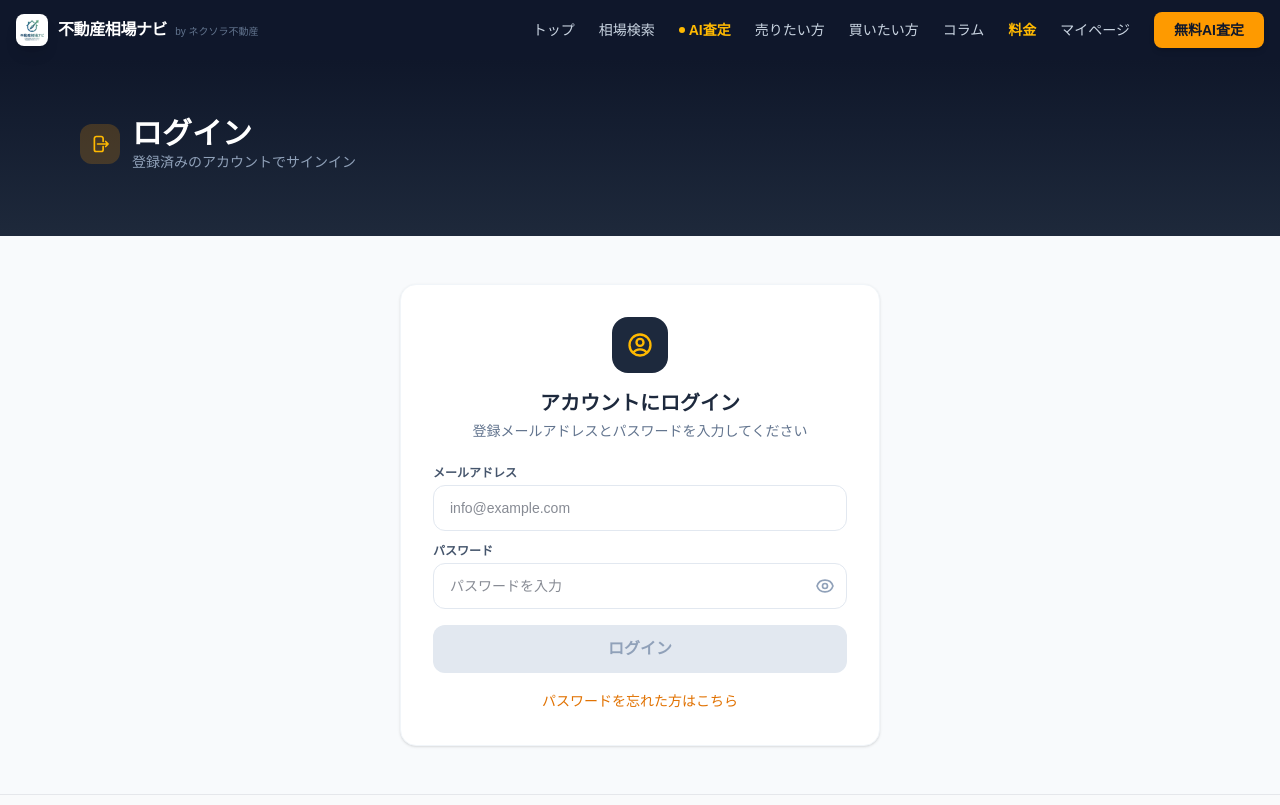
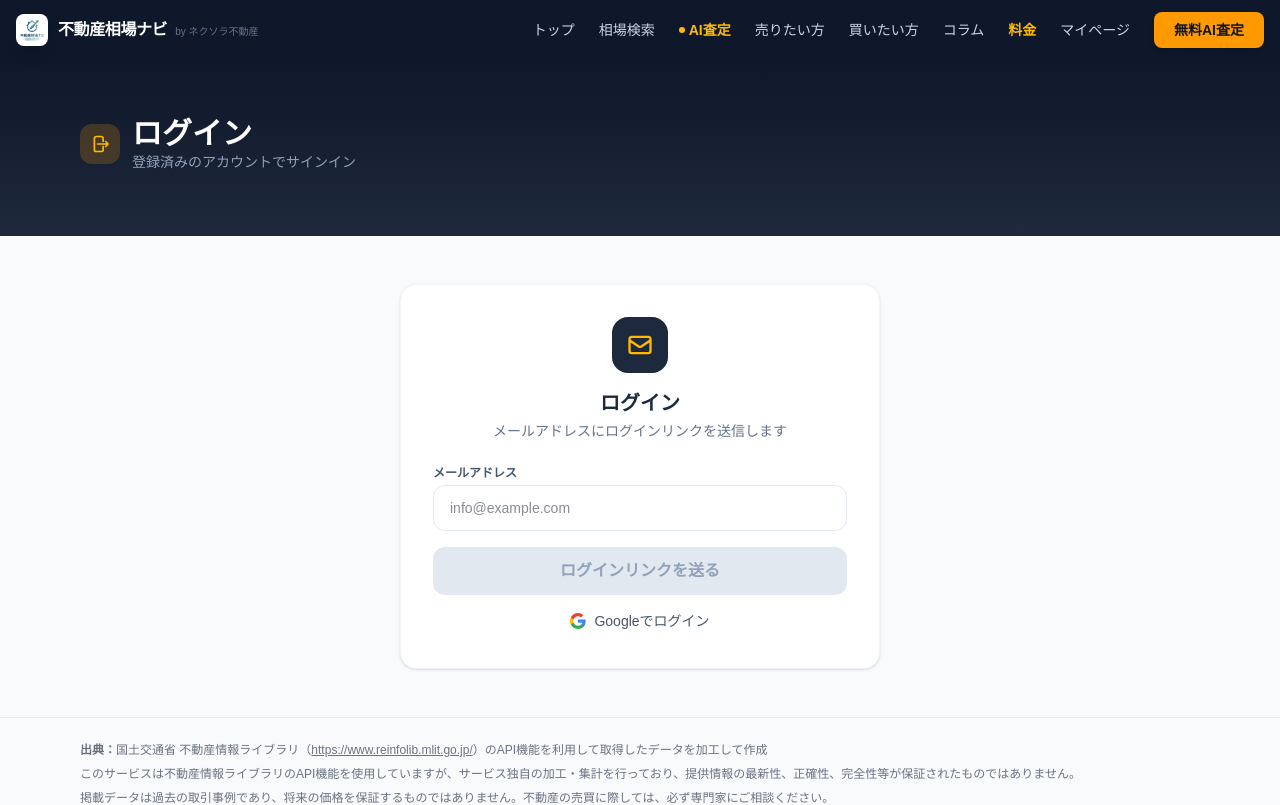
Before and after one commit to nexoraltd/realestate-market, a Next.js app: page /login in a window 1280 px wide. Shown: the top 805 px of the page. Built offline with nearby package versions, Linux system fonts and the light colour scheme.

Commit message:
feat: replace password auth with magic-link, remove misleading newsletter checkbox

```diff
--- a/src/app/account/AccountContent.tsx
+++ b/src/app/account/AccountContent.tsx
@@ -3,7 +3,7 @@
 import { useState, useEffect } from "react";
 import Link from "next/link";
 
-type Step = "login" | "no_password" | "forgot" | "forgot_sent" | "not_found" | "found";
+type Step = "login" | "sent" | "not_found" | "found";
 
 const SESSION_KEY = "realestate_verified_email";
 
@@ -18,14 +18,11 @@ interface SubInfo {
 
 export default function AccountContent() {
   const [email, setEmail] = useState("");
-  const [password, setPassword] = useState("");
-  const [showPassword, setShowPassword] = useState(false);
   const [step, setStep] = useState<Step>("login");
   const [sub, setSub] = useState<SubInfo | null>(null);
   const [loading, setLoading] = useState(false);
   const [portalLoading, setPortalLoading] = useState(false);
   const [error, setError] = useState("");
-  const [forgotEmail, setForgotEmail] = useState("");
 
   // マウント時: localStorage に保存された verified email があれば /api/subscription で検証してスキップ
   useEffect(() => {
@@ -50,65 +47,24 @@ export default function AccountContent() {
     }
   }, []);
 
-  async function handleLogin() {
-    if (!email || !password) return;
+  async function handleMagicLink() {
+    if (!email) return;
     setLoading(true);
     setError("");
     try {
-      const res = await fetch("/api/auth/login", {
+      const res = await fetch("/api/auth/magic-link", {
         method: "POST",
         headers: { "Content-Type": "application/json" },
-        body: JSON.stringify({ email, password }),
+        body: JSON.stringify({ email }),
       });
       const data = await res.json();
-
-      if (res.status === 403 && data.error === "no_password") {
-        setStep("no_password");
-      } else if (res.status === 401) {
-        setError("メールアドレスまたはパスワードが正しくありません");
-      } else if (!res.ok) {
-        setError(data.error || "ログインに失敗しました");
-      } else if (!data.active) {
-        setSub(data);
-        setStep("not_found");
+      if (!res.ok) {
+        setError(data.error || "送信に失敗しました");
       } else {
-        setSub(data);
-        setStep("found");
-        // dashboard と共通のセッションに保存
-        let planKey = "free";
-        if (data.basePlan === "professional" || data.plan === "professional") {
-          planKey = "professional";
-        } else if (data.basePlan === "standard" || data.plan?.startsWith("standard")) {
-          planKey = "standard";
-        }
-        try {
-          localStorage.setItem(
-            SESSION_KEY,
-            JSON.stringify({ email, plan: planKey })
-          );
-        } catch {}
+        setStep("sent");
       }
     } catch {
       setError("通信エラーが発生しました。再度お試しください。");
-    } finally {
-      setLoading(false);
-    }
-  }
-
-  async function handleForgot() {
-    const target = forgotEmail || email;
-    if (!target) return;
-    setLoading(true);
-    setError("");
-    try {
-      await fetch("/api/auth/forgot-password", {
-        method: "POST",
-        headers: { "Content-Type": "application/json" },
-        body: JSON.stringify({ email: target }),
-      });
-      setStep("forgot_sent");
-    } catch {
-      setError("送信に失敗しました。再度お試しください。");
     } finally {
       setLoading(false);
     }
@@ -137,8 +93,6 @@ export default function AccountContent() {
 
   function reset() {
     setEmail("");
-    setPassword("");
-    setForgotEmail("");
     setSub(null);
     setStep("login");
     setError("");
@@ -163,141 +117,23 @@ export default function AccountContent() {
           <div className="bg-white rounded-2xl shadow-sm border border-slate-100 p-8">
             <div className="w-14 h-14 mx-auto mb-4 rounded-2xl bg-slate-800 flex items-center justify-center">
               <svg className="w-7 h-7 text-amber-400" fill="none" viewBox="0 0 24 24" stroke="currentColor" strokeWidth={2}>
-                <path strokeLinecap="round" strokeLinejoin="round" d="M17.982 18.725A7.488 7.488 0 0012 15.75a7.488 7.488 0 00-5.982 2.975m11.963 0a9 9 0 10-11.963 0m11.963 0A8.966 8.966 0 0112 21a8.966 8.966 0 01-5.982-2.275M15 9.75a3 3 0 11-6 0 3 3 0 016 0z" />
+                <path strokeLinecap="round" strokeLinejoin="round" d="M3 8l7.89 5.26a2 2 0 002.22 0L21 8M5 19h14a2 2 0 002-2V7a2 2 0 00-2-2H5a2 2 0 00-2 2v10a2 2 0 002 2z" />
               </svg>
             </div>
             <h2 className="text-xl font-bold text-slate-800 text-center mb-1">
-              アカウントにログイン
+              ログイン
             </h2>
             <p className="text-sm text-slate-500 text-center mb-6">
-              登録メールアドレスとパスワードを入力してください
-            </p>
-
-            {/* メール */}
-            <div className="mb-3">
-              <label className="block text-xs font-semibold text-slate-600 mb-1">メールアドレス</label>
-              <input
-                type="email"
-                value={email}
-                onChange={(e) => setEmail(e.target.value)}
-                placeholder="info@example.com"
-                className="w-full border border-slate-200 rounded-xl px-4 py-3 text-sm focus:ring-2 focus:ring-amber-500 focus:border-amber-500 outline-none"
-              />
-            </div>
-
-            {/* パスワード */}
-            <div className="mb-4">
-              <label className="block text-xs font-semibold text-slate-600 mb-1">パスワード</label>
-              <div className="relative">
-                <input
-                  type={showPassword ? "text" : "password"}
-                  value={password}
-                  onChange={(e) => setPassword(e.target.value)}
-                  onKeyDown={(e) => e.key === "Enter" && handleLogin()}
-                  placeholder="パスワードを入力"
-                  className="w-full border border-slate-200 rounded-xl px-4 py-3 pr-12 text-sm focus:ring-2 focus:ring-amber-500 focus:border-amber-500 outline-none"
-                />
-                <button
-                  type="button"
-                  onClick={() => setShowPassword(!showPassword)}
-                  className="absolute right-3 top-1/2 -translate-y-1/2 text-slate-400 hover:text-slate-600"
-                >
-                  {showPassword ? (
-                    <svg className="w-5 h-5" fill="none" viewBox="0 0 24 24" stroke="currentColor" strokeWidth={2}>
-                      <path strokeLinecap="round" strokeLinejoin="round" d="M13.875 18.825A10.05 10.05 0 0112 19c-4.478 0-8.268-2.943-9.543-7a9.97 9.97 0 011.563-3.029m5.858.908a3 3 0 114.243 4.243M9.878 9.878l4.242 4.242M9.88 9.88l-3.29-3.29m7.532 7.532l3.29 3.29M3 3l3.59 3.59m0 0A9.953 9.953 0 0112 5c4.478 0 8.268 2.943 9.543 7a10.025 10.025 0 01-4.132 5.411m0 0L21 21" />
-                    </svg>
-                  ) : (
-                    <svg className="w-5 h-5" fill="none" viewBox="0 0 24 24" stroke="currentColor" strokeWidth={2}>
-                      <path strokeLinecap="round" strokeLinejoin="round" d="M15 12a3 3 0 11-6 0 3 3 0 016 0z" />
-                      <path strokeLinecap="round" strokeLinejoin="round" d="M2.458 12C3.732 7.943 7.523 5 12 5c4.478 0 8.268 2.943 9.542 7-1.274 4.057-5.064 7-9.542 7-4.477 0-8.268-2.943-9.542-7z" />
-                    </svg>
-                  )}
-                </button>
-              </div>
-            </div>
-
-            {error && (
-              <div className="bg-red-50 border border-red-200 text-red-700 px-4 py-3 rounded-xl text-sm mb-3">
-                {error}
-              </div>
-            )}
-
-            <button
-              onClick={handleLogin}
-              disabled={!email || !password || loading}
-              className="w-full bg-slate-800 hover:bg-slate-700 disabled:bg-slate-200 disabled:text-slate-400 text-white font-bold py-3 rounded-xl transition mb-4"
-            >
-              {loading ? "確認中..." : "ログイン"}
-            </button>
-
-            {/* パスワードを忘れた方 */}
-            <div className="text-center">
-              <button
-                onClick={() => { setForgotEmail(email); setStep("forgot"); setError(""); }}
-                className="text-sm text-amber-600 hover:text-amber-700 font-medium"
-              >
-                パスワードを忘れた方はこちら
-              </button>
-            </div>
-          </div>
-        </div>
-      </section>
-    );
-  }
-
-  // ─── パスワード未設定 ───────────────────────────────────────
-  if (step === "no_password") {
-    return (
-      <section className="py-12 bg-slate-50 min-h-[50vh]">
-        <div className="max-w-lg mx-auto px-4">
-          <div className="bg-white rounded-2xl shadow-sm border border-slate-100 p-8">
-            <div className="w-14 h-14 mx-auto mb-4 rounded-2xl bg-amber-100 flex items-center justify-center">
-              <svg className="w-7 h-7 text-amber-600" fill="none" viewBox="0 0 24 24" stroke="currentColor" strokeWidth={2}>
-                <path strokeLinecap="round" strokeLinejoin="round" d="M15.75 5.25a3 3 0 013 3m3 0a6 6 0 01-7.029 5.912c-.563-.097-1.159.026-1.563.43L10.5 17.25H8.25v2.25H6v2.25H2.25v-2.818c0-.597.237-1.17.659-1.591l6.499-6.499c.404-.404.527-1 .43-1.563A6 6 0 1121.75 8.25z" />
-              </svg>
-            </div>
-            <h2 className="text-xl font-bold text-slate-800 text-center mb-2">パスワードが未設定です</h2>
-            <p className="text-sm text-slate-500 text-center mb-6">
-              ご登録時のメールにパスワード設定リンクを送付しています。
-              届いていない場合は以下のボタンで再送できます。
-            </p>
-            <button
-              onClick={() => { setForgotEmail(email); handleForgot(); }}
-              disabled={loading}
-              className="w-full bg-amber-500 hover:bg-amber-600 disabled:bg-amber-200 text-white font-bold py-3 rounded-xl transition mb-3"
-            >
-              {loading ? "送信中..." : "パスワード設定メールを再送する"}
-            </button>
-            <button
-              onClick={reset}
-              className="w-full text-sm text-slate-500 hover:text-slate-700 font-medium py-2"
-            >
-              ← ログイン画面に戻る
-            </button>
-          </div>
-        </div>
-      </section>
-    );
-  }
-
-  // ─── パスワードを忘れた ──────────────────────────────────────
-  if (step === "forgot") {
-    return (
-      <section className="py-12 bg-slate-50 min-h-[50vh]">
-        <div className="max-w-lg mx-auto px-4">
-          <div className="bg-white rounded-2xl shadow-sm border border-slate-100 p-8">
-            <h2 className="text-xl font-bold text-slate-800 text-center mb-2">パスワードをリセット</h2>
-            <p className="text-sm text-slate-500 text-center mb-6">
-              登録メールアドレスにリセットリンクを送ります。
+              メールアドレスにログインリンクを送信します
             </p>
 
             <div className="mb-4">
               <label className="block text-xs font-semibold text-slate-600 mb-1">メールアドレス</label>
               <input
                 type="email"
-                value={forgotEmail}
-                onChange={(e) => setForgotEmail(e.target.value)}
-                onKeyDown={(e) => e.key === "Enter" && handleForgot()}
+                value={email}
+                onChange={(e) => setEmail(e.target.value)}
+                onKeyDown={(e) => e.key === "Enter" && handleMagicLink()}
                 placeholder="info@example.com"
                 className="w-full border border-slate-200 rounded-xl px-4 py-3 text-sm focus:ring-2 focus:ring-amber-500 focus:border-amber-500 outline-none"
               />
@@ -310,23 +146,26 @@ export default function AccountContent() {
             )}
 
             <button
-              onClick={handleForgot}
-              disabled={!forgotEmail || loading}
-              className="w-full bg-slate-800 hover:bg-slate-700 disabled:bg-slate-200 disabled:text-slate-400 text-white font-bold py-3 rounded-xl transition mb-3"
+              onClick={handleMagicLink}
+              disabled={!email || loading}
+              className="w-full bg-slate-800 hover:bg-slate-700 disabled:bg-slate-200 disabled:text-slate-400 text-white font-bold py-3 rounded-xl transition mb-4"
             >
-              {loading ? "送信中..." : "リセットメールを送信"}
+              {loading ? "送信中..." : "ログインリンクを送る"}
             </button>
 
-            <div className="text-center space-y-2">
-              <button
-                onClick={() => { setStep("login"); setError(""); }}
-                className="block w-full text-sm text-slate-500 hover:text-slate-700 font-medium py-2"
+            <div className="text-center">
+              <a
+                href="/api/auth/google"
+                className="inline-flex items-center gap-2 text-sm text-slate-600 hover:text-slate-800 font-medium"
               >
-                ← ログイン画面に戻る
-              </button>
-              <Link href="/contact" className="block text-sm text-amber-600 hover:text-amber-700 font-medium">
-                サポートに問い合わせる →
-              </Link>
+                <svg width="16" height="16" viewBox="0 0 18 18" fill="none" aria-hidden="true">
+                  <path d="M17.64 9.2045c0-.638-.0573-1.2518-.164-1.8409H9v3.4814h4.8436c-.2086 1.125-.8427 2.0782-1.7959 2.7164v2.2581h2.9086c1.7018-1.5668 2.6836-3.874 2.6836-6.6151z" fill="#4285F4"/>
+                  <path d="M9 18c2.43 0 4.4673-.8059 5.9564-2.1805l-2.9086-2.2581c-.8059.54-1.8368.8591-3.0477.8591-2.3441 0-4.3282-1.5832-5.036-3.71H.957v2.3318C2.4382 15.9832 5.4818 18 9 18z" fill="#34A853"/>
+                  <path d="M3.964 10.71A5.4141 5.4141 0 0 1 3.6818 9c0-.5973.1023-1.1773.2818-1.71V4.9582H.957A8.9965 8.9965 0 0 0 0 9c0 1.4509.3477 2.8223.957 4.0418l3.007-2.3318z" fill="#FBBC05"/>
+                  <path d="M9 3.5795c1.3214 0 2.5077.4541 3.4405 1.346l2.5813-2.5814C13.4627.8918 11.4255 0 9 0 5.4818 0 2.4382 2.0168.957 4.9582L3.964 7.29C4.6718 5.1627 6.6559 3.5795 9 3.5795z" fill="#EA4335"/>
+                </svg>
+                Googleでログイン
+              </a>
             </div>
           </div>
         </div>
@@ -334,8 +173,8 @@ export default function AccountContent() {
     );
   }
 
-  // ─── リセットメール送信済み ──────────────────────────────────
-  if (step === "forgot_sent") {
+  // ─── リンク送信済み ──────────────────────────────────────────
+  if (step === "sent") {
     return (
       <section className="py-12 bg-slate-50 min-h-[50vh]">
         <div className="max-w-lg mx-auto px-4">
@@ -347,26 +186,17 @@ export default function AccountContent() {
             </div>
             <h2 className="text-xl font-bold text-slate-800 mb-2">メールを送信しました</h2>
             <p className="text-sm text-slate-500 mb-2">
-              パスワードリセットのリンクを <strong>{forgotEmail || email}</strong> に送信しました。
+              ログインリンクを <strong>{email}</strong> に送信しました。
             </p>
             <p className="text-xs text-slate-400 mb-6">
-              メールが届かない場合は迷惑メールフォルダをご確認ください。リンクの有効期限は24時間です。
+              メールが届かない場合は迷惑メールフォルダをご確認ください。リンクの有効期限は15分です。
             </p>
-
-            <div className="space-y-3">
-              <button
-                onClick={reset}
-                className="block w-full text-sm text-slate-500 hover:text-slate-700 font-medium py-2"
-              >
-                ← ログイン画面に戻る
-              </button>
-              <Link
-                href="/contact"
-                className="block text-sm text-amber-600 hover:text-amber-700 font-medium"
-              >
-                それでも届かない場合はサポートへ →
-              </Link>
-            </div>
+            <button
+              onClick={() => { setStep("login"); setError(""); }}
+              className="text-sm text-slate-500 hover:text-slate-700 font-medium"
+            >
+              ← 戻る
+            </button>
           </div>
         </div>
       </section>
--- a/src/components/FreeRegisterForm.tsx
+++ b/src/components/FreeRegisterForm.tsx
@@ -2,7 +2,6 @@
 
 import { useState } from "react";
 import Link from "next/link";
-import { setSession } from "@/hooks/useTier";
 
 interface Props {
   onSuccess?: () => void;
@@ -11,11 +10,9 @@ interface Props {
 
 export default function FreeRegisterForm({ onSuccess, dark = true }: Props) {
   const [email, setEmail] = useState("");
-  const [password, setPassword] = useState("");
-  const [newsletter, setNewsletter] = useState(true);
   const [loading, setLoading] = useState(false);
   const [error, setError] = useState<string | null>(null);
-  const [success, setSuccess] = useState(false);
+  const [sent, setSent] = useState(false);
 
   const handleSubmit = async (e: React.FormEvent) => {
     e.preventDefault();
@@ -23,32 +20,20 @@ export default function FreeRegisterForm({ onSuccess, dark = true }: Props) {
     setError(null);
 
     try {
-      const res = await fetch("/api/auth/register-free", {
+      const res = await fetch("/api/auth/magic-link", {
         method: "POST",
         headers: { "Content-Type": "application/json" },
-        body: JSON.stringify({ email, password }),
+        body: JSON.stringify({ email }),
       });
       const data = await res.json();
 
       if (!res.ok) {
-        setError(data.error || "登録に失敗しました");
+        setError(data.error || "送信に失敗しました");
         return;
       }
 
-      // メルマガ同時登録（チェックONの場合）
-      if (newsletter) {
-        fetch("/api/newsletter", {
-          method: "POST",
-          headers: { "Content-Type": "application/json" },
-          body: JSON.stringify({ email }),
-        }).catch(() => {});
-      }
-
-      setSession(email, "free");
-      setSuccess(true);
+      setSent(true);
       onSuccess?.();
-      // Reload to apply tier change
-      setTimeout(() => window.location.reload(), 1500);
     } catch {
       setError("通信エラーが発生しました");
     } finally {
@@ -60,15 +45,15 @@ export default function FreeRegisterForm({ onSuccess, dark = true }: Props) {
     ? "w-full px-3 py-2.5 rounded-lg border border-slate-600 bg-slate-800/50 text-white placeholder-slate-400 focus:ring-2 focus:ring-amber-500 focus:border-transparent outline-none transition text-sm"
     : "w-full px-3 py-2.5 rounded-lg border border-slate-300 bg-white text-slate-800 placeholder-slate-400 focus:ring-2 focus:ring-amber-500 focus:border-transparent outline-none transition text-sm";
 
-  if (success) {
+  if (sent) {
     return (
       <div className={`text-center p-6 rounded-xl ${dark ? "bg-emerald-500/10 border border-emerald-500/30" : "bg-emerald-50 border border-emerald-200"}`}>
-        <div className="text-2xl mb-2">&#10003;</div>
+        <div className="text-2xl mb-2">&#9993;</div>
         <p className={`font-bold ${dark ? "text-emerald-400" : "text-emerald-700"}`}>
-          登録完了しました
+          ログインリンクを送信しました
         </p>
         <p className={`text-sm mt-1 ${dark ? "text-slate-400" : "text-slate-600"}`}>
-          ページを更新しています...
+          {email} のメールをご確認ください。リンクの有効期限は15分です。
         </p>
       </div>
     );
@@ -85,7 +70,6 @@ export default function FreeRegisterForm({ onSuccess, dark = true }: Props) {
             : "border-slate-300 bg-white text-slate-800 hover:bg-slate-50"
         }`}
       >
-        {/* Google SVG Icon */}
         <svg width="18" height="18" viewBox="0 0 18 18" fill="none" xmlns="http://www.w3.org/2000/svg" aria-hidden="true">
           <path d="M17.64 9.2045c0-.638-.0573-1.2518-.164-1.8409H9v3.4814h4.8436c-.2086 1.125-.8427 2.0782-1.7959 2.7164v2.2581h2.9086c1.7018-1.5668 2.6836-3.874 2.6836-6.6151z" fill="#4285F4"/>
           <path d="M9 18c2.43 0 4.4673-.8059 5.9564-2.1805l-2.9086-2.2581c-.8059.54-1.8368.8591-3.0477.8591-2.3441 0-4.3282-1.5832-5.036-3.71H.957v2.3318C2.4382 15.9832 5.4818 18 9 18z" fill="#34A853"/>
@@ -95,7 +79,6 @@ export default function FreeRegisterForm({ onSuccess, dark = true }: Props) {
         Googleで1クリック登録
       </a>
 
-      {/* セパレーター */}
       <div className="relative my-1">
         <div className={`border-t ${dark ? "border-slate-700" : "border-slate-200"}`} />
         <span className={`absolute -top-2.5 left-1/2 -translate-x-1/2 px-3 text-xs ${dark ? "bg-slate-900 text-slate-500" : "bg-white text-slate-400"}`}>
@@ -114,30 +97,6 @@ export default function FreeRegisterForm({ onSuccess, dark = true }: Props) {
             className={inputClass}
           />
         </div>
-        <div>
-          <input
-            type="password"
-            value={password}
-            onChange={(e) => setPassword(e.target.value)}
-            placeholder="パスワード（8文字以上）"
-            minLength={8}
-            required
-            className={inputClass}
-          />
-        </div>
-
-        {/* メルマガ同時登録チェックボックス */}
-        <label className={`flex items-start gap-2 cursor-pointer ${dark ? "text-slate-400" : "text-slate-600"}`}>
-          <input
-            type="checkbox"
-            checked={newsletter}
-            onChange={(e) => setNewsletter(e.target.checked)}
-            className="mt-0.5 h-3.5 w-3.5 rounded border-slate-500 accent-amber-500 cursor-pointer"
-          />
-          <span className="text-xs leading-snug">
-            不動産相場レポート（月1回）をメールで受け取る
-          </span>
-        </label>
 
         {error && (
           <p className="text-red-400 text-xs">{error}</p>
@@ -148,14 +107,15 @@ export default function FreeRegisterForm({ onSuccess, dark = true }: Props) {
           disabled={loading}
           className="w-full py-3 bg-amber-500 hover:bg-amber-400 disabled:opacity-50 text-slate-900 font-bold rounded-xl transition text-sm"
         >
-          {loading ? "登録中..." : "無料で会員登録する"}
+          {loading ? "送信中..." : "ログインリンクをメールで受け取る"}
         </button>
 
         <p className={`text-center text-[11px] ${dark ? "text-slate-500" : "text-slate-500"}`}>
-          既にアカウントをお持ちの方は
+          既にアカウントをお持ちの方も同じメールアドレスで
           <Link href="/login" className="text-amber-500 hover:text-amber-400 ml-1">
             ログイン
           </Link>
+          できます
         </p>
       </form>
     </div>
```
